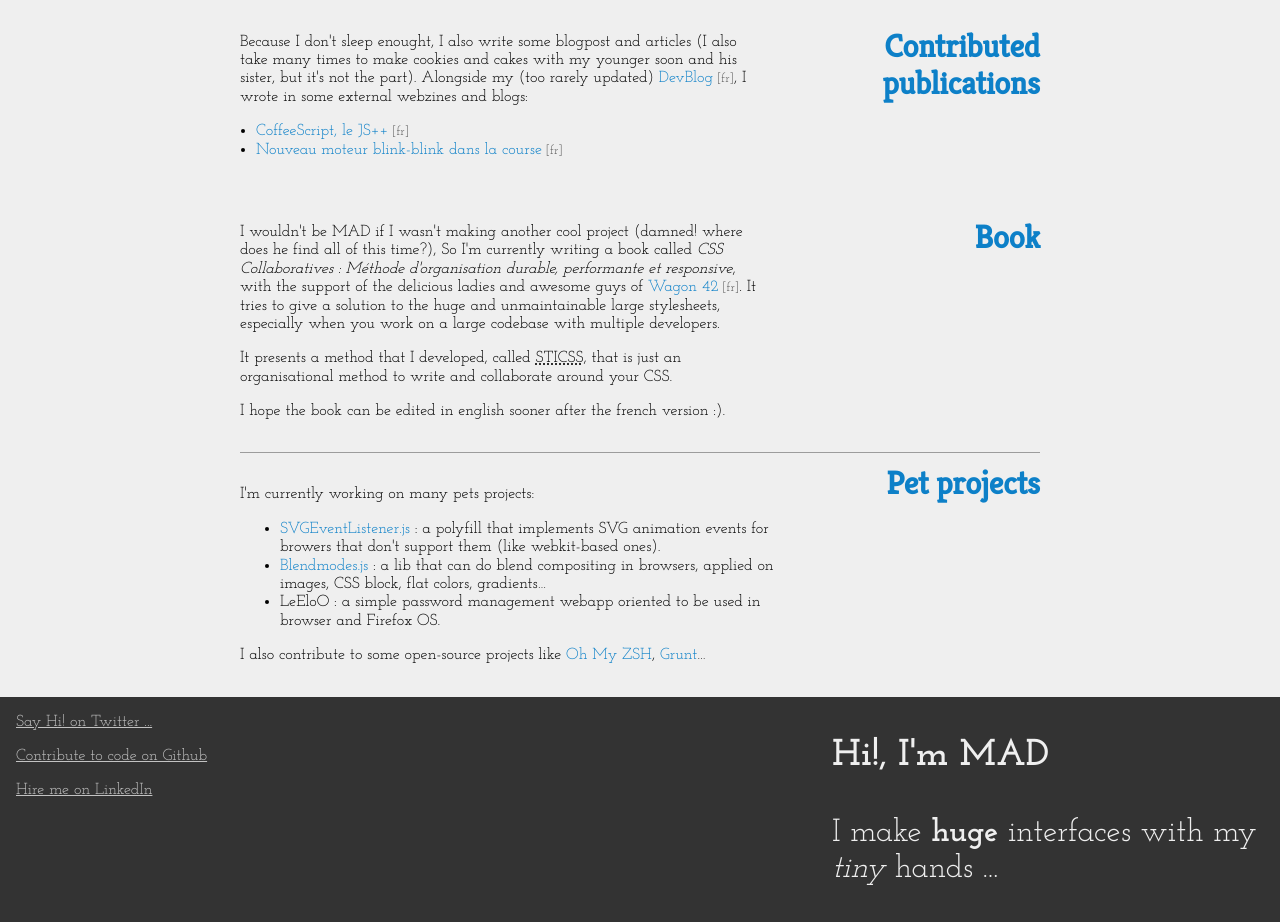
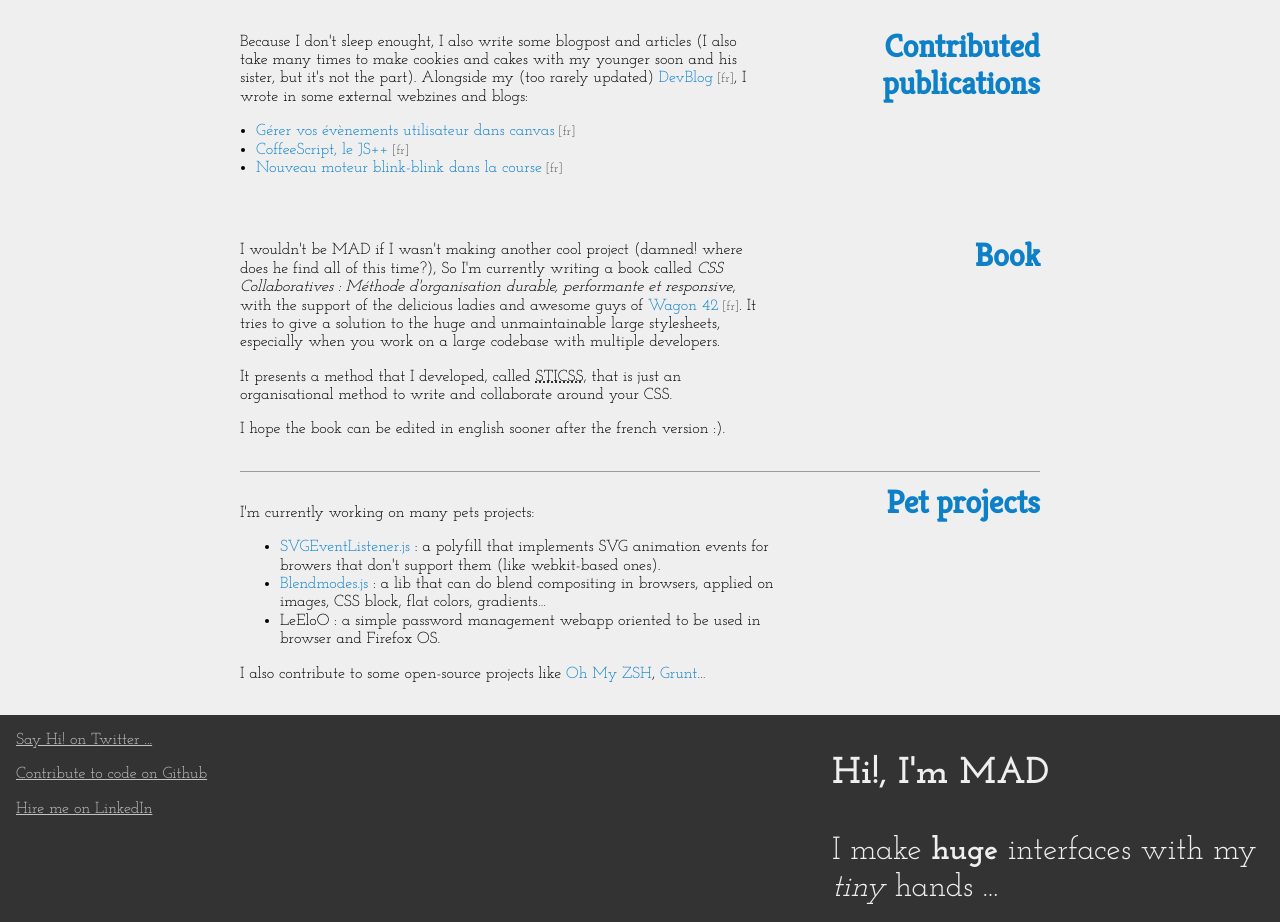
Before and after one commit to m4dz/madsgraphics.com, a website: page resume/index.html in a window 1280 px wide. Shown: the part 3960-4882 px from the top of the page. Drawn offline with nearby package versions, Linux system fonts and the light colour scheme.

Commit message:
Update 'contributed publications'

```diff
--- a/resume/index.html
+++ b/resume/index.html
@@ -195,6 +195,7 @@
         <h1>Contributed publications</h1>
         <p>Because I don't sleep enought, I also write some blogpost and articles (I also take many times to make cookies and cakes with my younger soon and his sister, but it's not the part). Alongside my (too rarely updated) <a href="http://blog.madsgraphics.com" lang="fr">DevBlog</a>, I wrote in some external webzines and blogs:</p>
         <ul>
+          <li><a href="http://fr.clever-age.com/veille/blog/gerer-vos-evenements-utilisateur-dans-canvas.html" lang="fr">Gérer vos évènements utilisateur dans canvas</a></li>
           <li><a href="http://fr.clever-age.com/veille/blog/du-javascript-avec-coffeescript.html" lang="fr">CoffeeScript, le JS++</a></li>
           <li><a href="http://fr.clever-age.com/veille/reactions/nouveau-moteur-blink-blink-dans-la-course.html" lang="fr">Nouveau moteur blink-blink dans la course</a></li>
         </ul>
```
